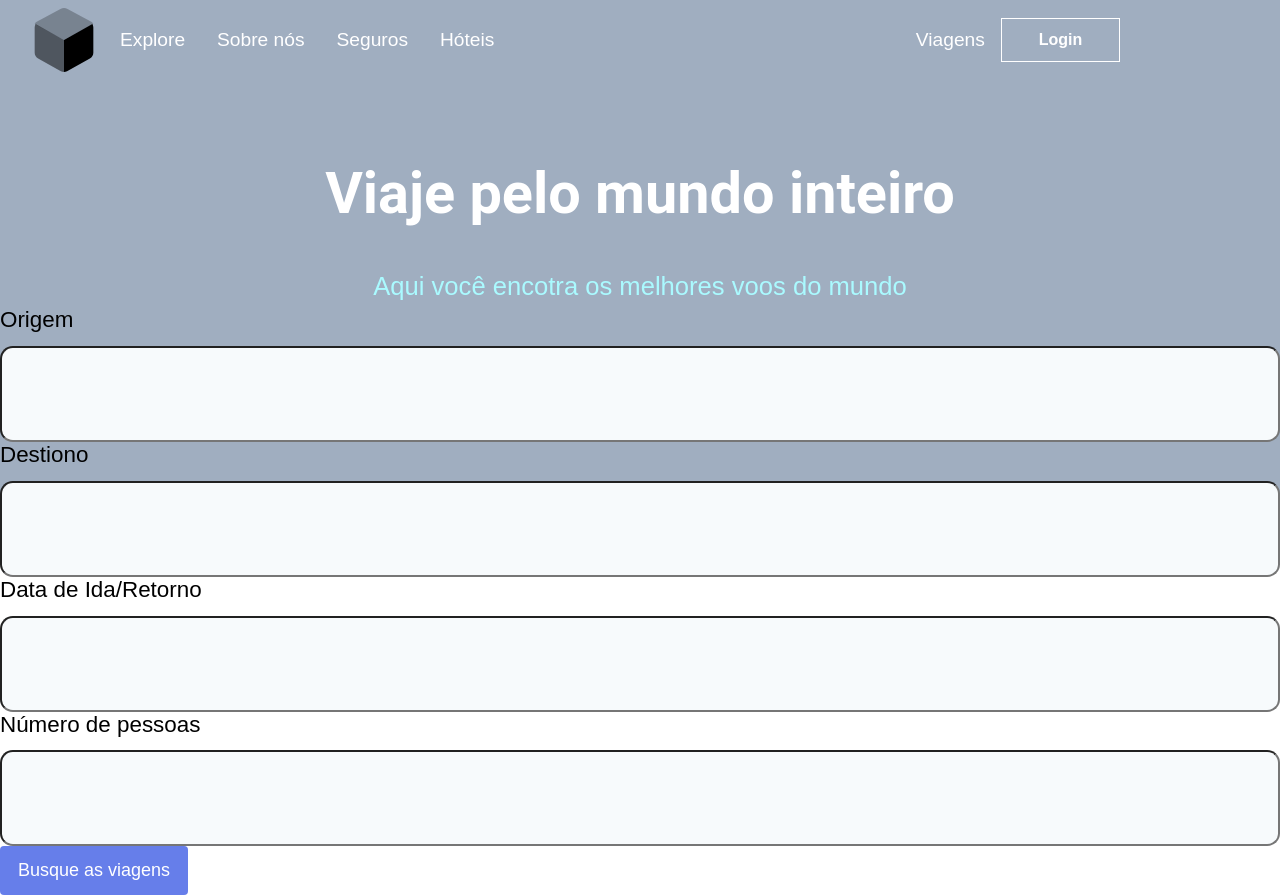
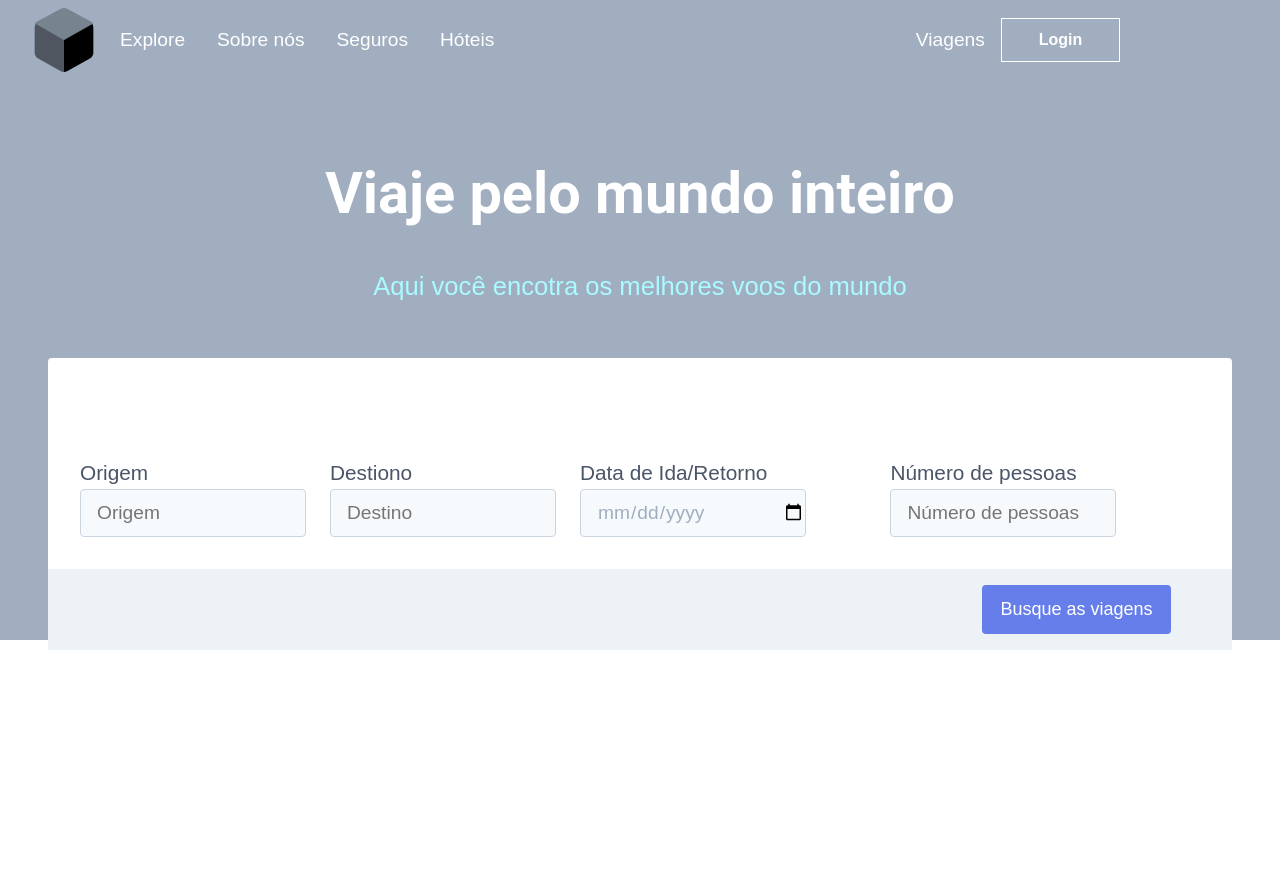
Before and after one commit to codder404/atados-test, a React (Create React App) app: page / in a window 1280 px wide. After the commit the page ends 800 px from the top, so only its background shows below. Built offline with nearby package versions, Linux system fonts and the light colour scheme.

Commit message:
This commit update a lot of things 🤦

```diff
--- a/src/components/Hero/index.js
+++ b/src/components/Hero/index.js
@@ -19,12 +19,14 @@ const Hero = () => {
      <S.Main>
        <S.Form>
          <S.FormGroup>
-           <Input name="origem" label="Origem"/>
-           <Input name="destino" label="Destiono" />
-           <Input name="date" label="Data de Ida/Retorno" />
-           <Input name="pessoas" label="Número de pessoas" />
+           <Input name="origem" label="Origem" text="Origem" info="text"/>
+           <Input name="destino" label="Destiono" text="Destino" info="text" />
+           <Input name="date" label="Data de Ida/Retorno" text="Data de Ida/Retorno" info="date" />
+           <Input name="pessoas" label="Número de pessoas" text="Número de pessoas" info="number" />
          </S.FormGroup>
-         <Button type="submit" primary big fontBig>Busque as viagens</Button>
+        <S.FormBtn>
+           <Button type="submit" primary big fontBig>Busque as viagens</Button>
+        </S.FormBtn>
        </S.Form>
      </S.Main>
     </S.Container>
--- a/src/components/Hero/styles.js
+++ b/src/components/Hero/styles.js
@@ -2,7 +2,8 @@ import styled from 'styled-components';
 
 export const Container = styled.div `
  background-image: linear-gradient(#A0AEC0 100%, #718096 100%);
-  height: 60vh;
+  height: 70vh;
+  width: 100vw;
 `;
 
 export const Header = styled.section`
@@ -37,8 +38,35 @@ export const HeaderDescription = styled.p`
   color: #AAFAFF;
 `;
 
-export const Main = styled.main``;
+export const Main = styled.main`
+  background: #fff;
+  width: 100%;
+  height: 45vh;
+  max-width: 74rem;
+  border-radius: 4px;
+  margin: 3.2rem auto 3.2rem;
+  padding-top: 6.4rem;
+  overflow: hidden;
+`;
 
-export const Form = styled.form``;
+export const Form = styled.form`
 
-export const FormGroup = styled.div``;
+`;
+
+export const FormGroup = styled.div`
+  display: flex;
+  align-items: center;
+  justify-content: space-between;
+  margin: 0 2rem;
+`;
+
+export const FormBtn = styled.div`
+  margin-top: 2rem;
+  background: #EDF2F7;
+
+  > button {
+    margin-top: 1rem;
+    margin-bottom: 1rem;
+    margin-left: 58.4rem;
+  }
+`;
--- a/src/components/Input/index.js
+++ b/src/components/Input/index.js
@@ -2,11 +2,11 @@ import React from 'react';
 
 import * as S from './styles';
 
-function Input({ label, name }) {
+function Input({ label, name, text, info }) {
   return (
     <S.Container>
       <S.LabelInput htmlFor={name}>{label}</S.LabelInput>
-      <S.Input type="text" id={name} />
+      <S.Input type={info} id={name} placeholder={text} />
     </S.Container>
   )
 }
--- a/src/components/Input/styles.js
+++ b/src/components/Input/styles.js
@@ -5,17 +5,20 @@ export const Container = styled.div`
 `;
 
 export const LabelInput = styled.label`
-  font-size: 1.4rem;
+  font-size: 1.3rem;
+  color: #4A5568;
 `;
 
 export const Input = styled.input`
-  width: 100%;
-  height: 6rem;
-  margin-top: 0.8rem;
-  border-radius: 0.8rem;
+  width: 226px;
+  height: 48px;
   background: #F7FAFC;
-  border: 1 px solid #CBD5E0;
+  border: 1px solid #CBD5E0;
+  color: #A0AEC0;
+  margin-right: 1.5rem;
+  margin-top: 4px;
+  padding-left: 1rem;
+  font-size: 1.2rem;
+  border-radius: 4px;
   outline: 0;
-  padding: 0 1.6rem;
-  font-size: 1.6rem;
 `;
```
